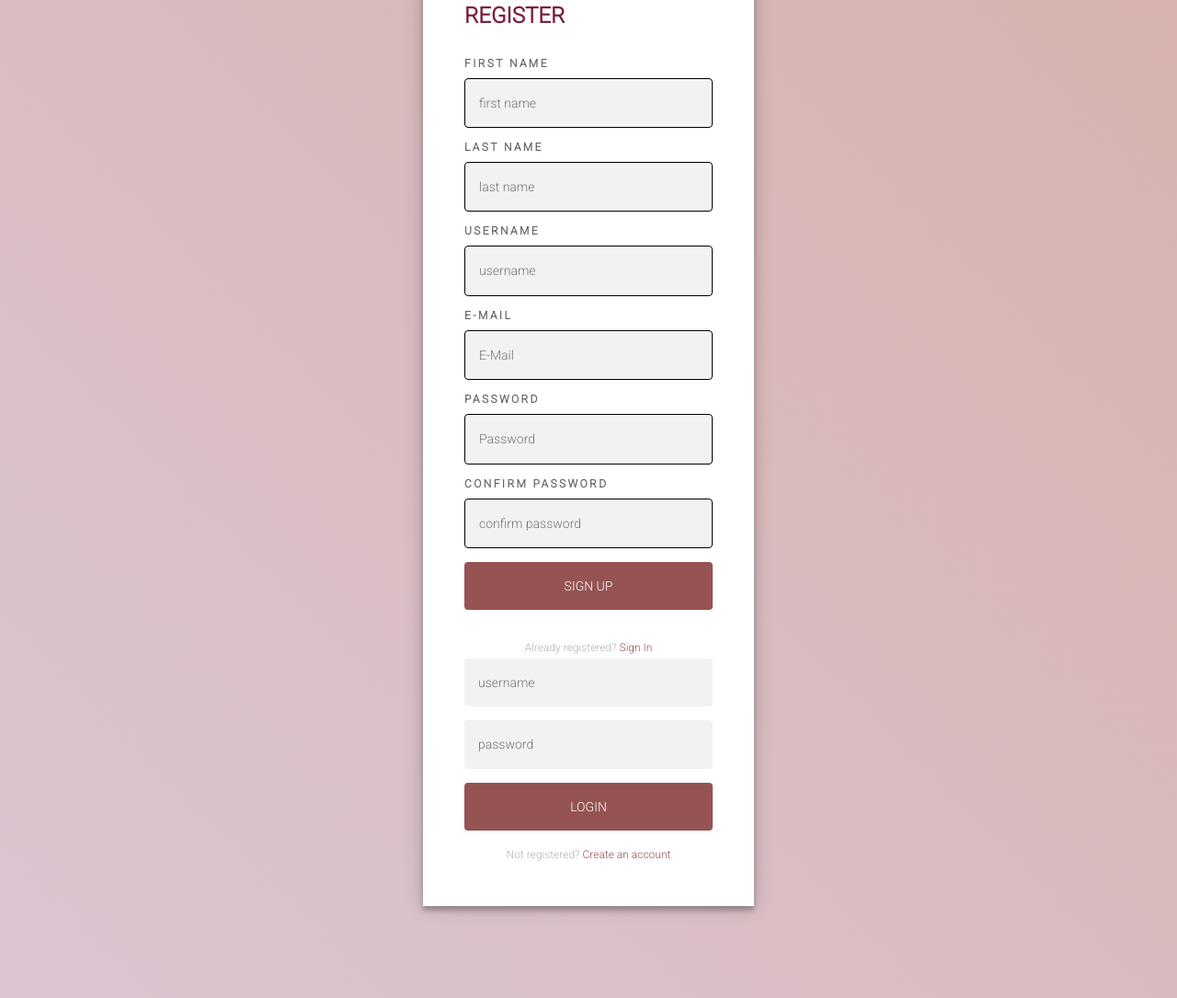
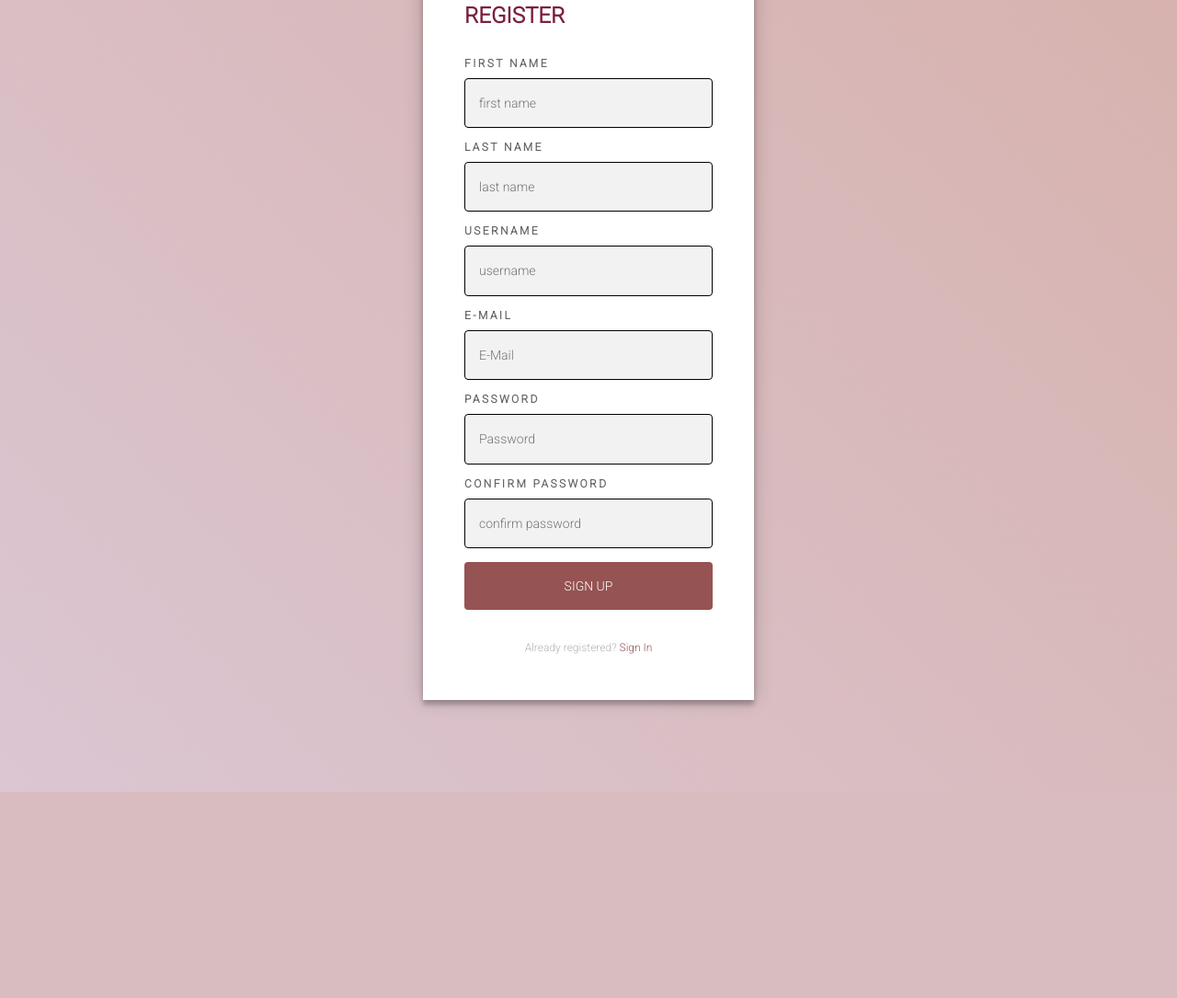
Before and after one commit to bc-cisc3140-mw2-fall2019/class_project, a Flask app: page /register in a window 1280 px wide. Shown: the part 203-1288 px from the top of the page at 92% size. After the commit the page ends 1064 px from the top, so only its background shows below. Run offline with Flask 2, Linux system fonts and the light colour scheme; some libraries are stand-ins or nearby versions.

Commit message:
Update register.html

```diff
--- a/app/templates/register.html
+++ b/app/templates/register.html
@@ -1,36 +1,41 @@
 {% extends "layout.html" %}
 {% block head %}
-    <link rel="stylesheet"type="text/css" href="{{ url_for('static', filename='css/register.css') }}">
+<link rel="stylesheet" type="text/css" href="{{ url_for('static', filename='css/register.css') }}">
 {% endblock %}
 {% block content %}
+
 <div class="login-page">
     <div class="form">
-      <form class="register-form"  method="POST" action="">
+
+        <form class="register-form" method="POST" action="">
+            {{ form.hidden_tag() }}
+            <fieldset>
                 <div class="form-header">
                     <h1>Register</h1>
                 </div>
                 <label for="first name">First Name</label>
-        <span onfocusout="validFName()" placeholder=" first name" required> {{ form.fname(placeholder="first name") }} </span>
+                <span onfocusout="validFName()" placeholder=" first name" required>
+                    {{ form.fname(placeholder="first name") }} </span>
                 <label for="last name">Last Name</label>
-        <span onfocusout="validLName()" placeholder=" last name" required> {{ form.lname(placeholder = "last name") }} </span>
+                <span onfocusout="validLName()" placeholder=" last name" required>
+                    {{ form.lname(placeholder = "last name") }} </span>
                 <label for="username">Username</label>
-        <span onfocusout="validUser()" placeholder=" first name" required> {{ form.user(placeholder="username") }} </span>
+                <span onfocusout="validUser()" placeholder=" first name" required>
+                    {{ form.user(placeholder="username") }} </span>
                 <label for="username">E-Mail</label>
-        <span onfocusout="validEmail()" placeholder=" last name" required> {{ form.email(placeholder = "E-Mail") }} </span>
+                <span onfocusout="validEmail()" placeholder=" last name" required>
+                    {{ form.email(placeholder = "E-Mail") }} </span>
                 <label for="username">Password</label>
-        <span onfocusout="validPass()" placeholder=" last name" required> {{ form.password(placeholder = "Password") }} </span>
+                <span onfocusout="validPass()" placeholder=" last name" required>
+                    {{ form.password(placeholder = "Password") }} </span>
                 <label for="username">Confirm Password</label>
-        <span onfocusout="validConfirmPass()" placeholder=" last name" required> {{ form.confirmPassword(placeholder = "confirm password") }} </span>
+                <span onfocusout="validConfirmPass()" placeholder=" last name" required>
+                    {{ form.confirmPassword(placeholder = "confirm password") }} </span>
                 {{ form.submit(class='formLabel') }}
-        <p class="message">Already registered? <a  class="formAnchor">Sign In</a></p>
+            </fieldset>
+            <p class="message">Already registered? <a class="formAnchor" href="{{ url_for('login') }}">Sign In</a></p>
         </form>
-      <form class="login-form">
-        <input type="text" placeholder="username"/>
-        <input type="password" placeholder="password"/>
-        <button class="formLabel">login</button>
-        <p class="message">Not registered? <a class="formAnchor">Create an account</a></p>
 
-      </form>
     </div>
 </div>
 {% endblock %}
```
Lines whose indentation alone changed are shown as unchanged.
